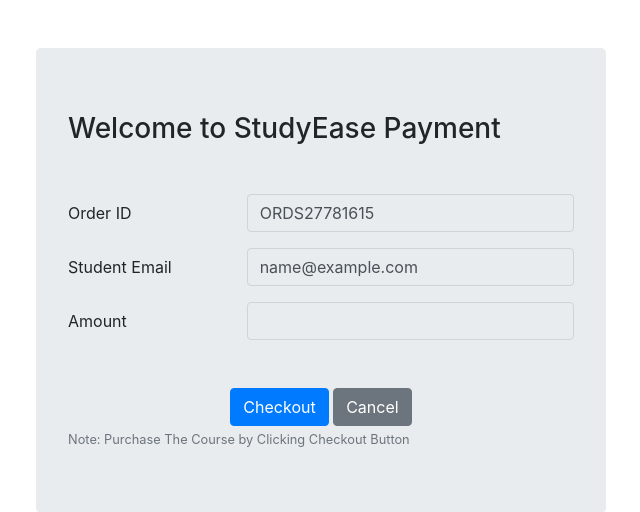
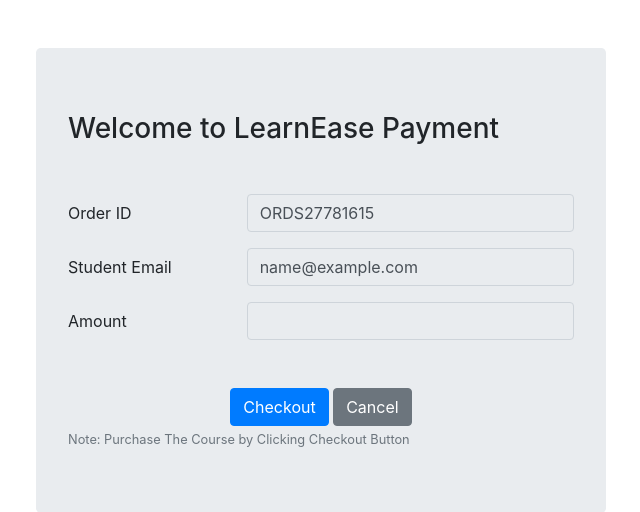
Before and after one commit to SrejonFerdous/ISD-Project-LearnEase-, a PHP site: page /checkout.php in a window 1280 px wide. Shown: the top 512 px of the page, without its empty margins (319-959 px from the left). Run offline with PHP 8.4, Linux system fonts and the light colour scheme; the visitor is signed in with stand-in values (Sample User, id 1).

Commit message:
Update Checkout Feature

```diff
--- a/checkout.php
+++ b/checkout.php
@@ -106,7 +106,7 @@
 	<div class="container mt-5">
 	<div class="row"> <!--create a row within the layout of a web page-->
 	<div class="col-sm-6 offset-sm-3 jumbotron">
-	<h3 class="mb-5">Welcome to StudyEase Payment</h3>
+	<h3 class="mb-5">Welcome to LearnEase Payment</h3>
 		<form method="post">
 
 		<div class="form-group row">
```
